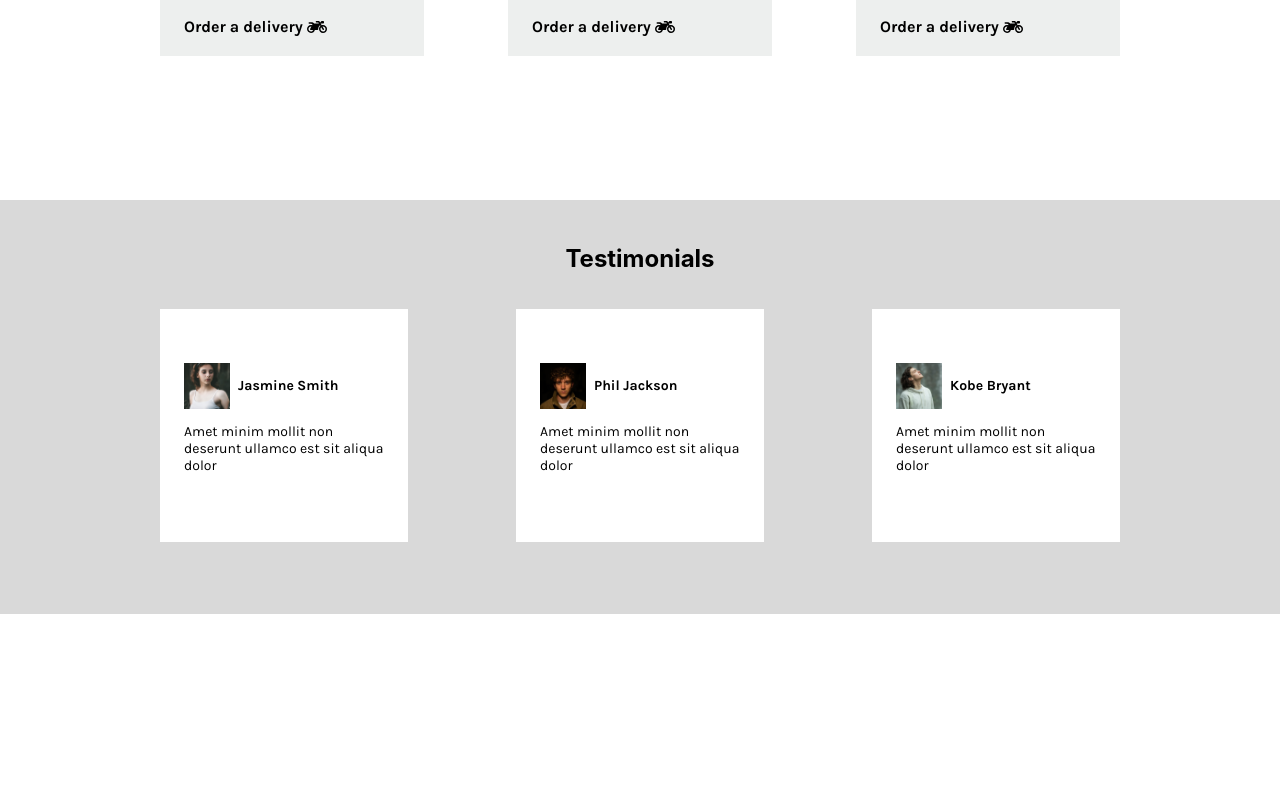
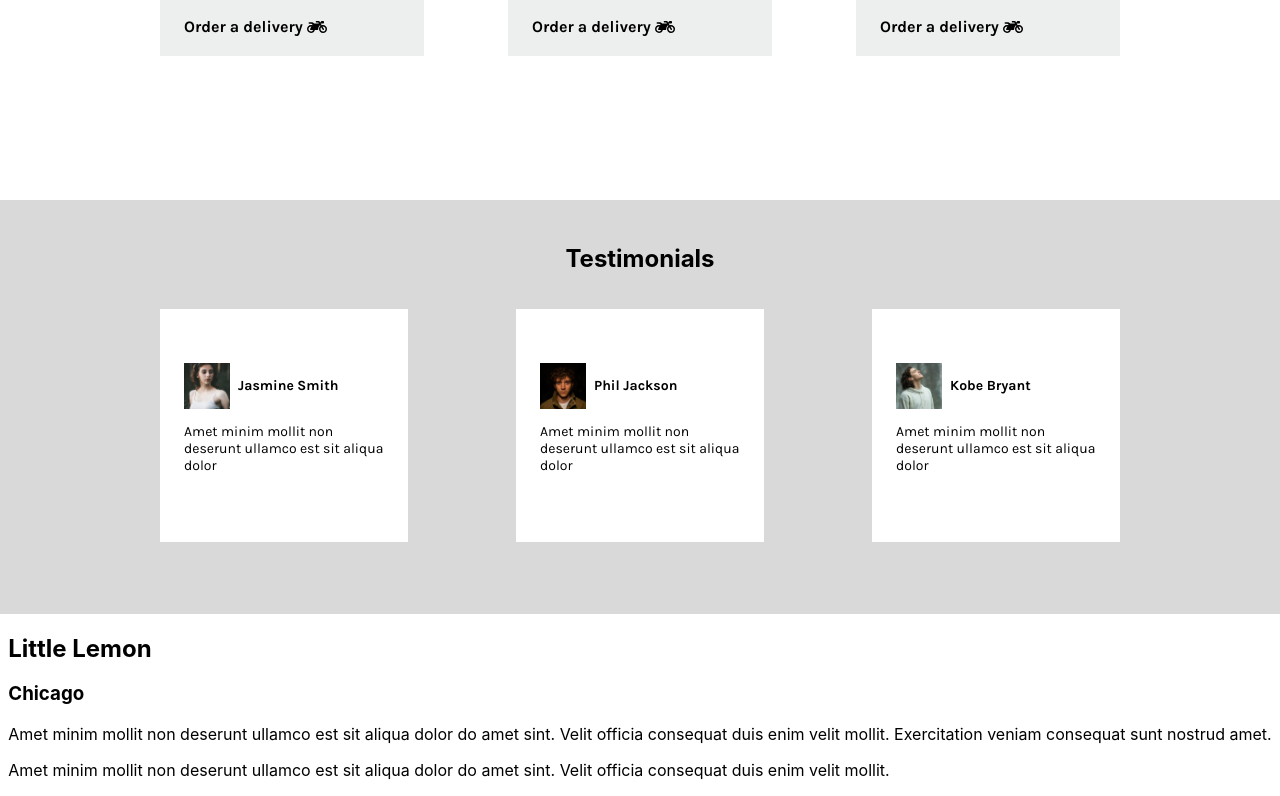
Before and after one commit to Santhoshkumar10702/frontend, a React (Create React App) app: page / in a window 1280 px wide. Shown: the part 1053-1849 px from the top of the page. Before the commit the page ends 1667 px from the top, so only its background shows below. Built offline with nearby package versions, Linux system fonts and the light colour scheme; a web font is replaced by a local one.

Commit message:
setup for Chicago

```diff
--- /dev/null
+++ b/src/components/Main/Chicago/Chicago.tsx
@@ -0,0 +1,24 @@
+function Chicago() {
+  return (
+    <section id="chicago">
+      <div id="chicago-info">
+        <div className="left-section">
+          <h1>Little Lemon</h1>
+          <h3>Chicago</h3>
+          <p>
+            Amet minim mollit non deserunt ullamco est sit aliqua dolor do amet
+            sint. Velit officia consequat duis enim velit mollit. Exercitation
+            veniam consequat sunt nostrud amet.
+          </p>
+          <p>
+            Amet minim mollit non deserunt ullamco est sit aliqua dolor do amet
+            sint. Velit officia consequat duis enim velit mollit.
+          </p>
+        </div>
+      </div>
+      <div id="chicago-img-section"></div>
+    </section>
+  );
+}
+
+export default Chicago;
--- /dev/null
+++ b/src/components/Main/Chicago/index.ts
@@ -0,0 +1 @@
+export {default} from './Chicago';
--- /dev/null
+++ b/src/components/Main/Chicago/styles.css
@@ -0,0 +1,10 @@
+#chicago {
+  width: 100%;
+  display: flex;
+  align-items: center;
+  justify-content: center;
+  margin-top: 72px;
+  flex-direction: column;
+  padding-bottom: 72px;
+  background-color: #ffffff;
+}
--- a/src/components/Main/Main.tsx
+++ b/src/components/Main/Main.tsx
@@ -1,3 +1,4 @@
+import Chicago from './Chicago/Chicago';
 import CustomersSay from './CustomersSay';
 import Hero from './Hero';
 import Specials from './Specials';
@@ -8,6 +9,7 @@
       <Hero />
       <Specials />
       <CustomersSay />
+      <Chicago />
     </main>
   );
 }
--- a/src/icons_assets/index.ts
+++ b/src/icons_assets/index.ts
@@ -6,6 +6,8 @@
 import user1 from './user_1.png';
 import user2 from './user_2.png';
 import user3 from './user_3.png';
+import retaurantChef from './restaurant chef B.jpg';
+import restaurant from './restaurant.jpg';
 
 export {
   Logo,
@@ -16,4 +18,6 @@
   user1,
   user2,
   user3,
+  retaurantChef,
+  restaurant,
 };
```
